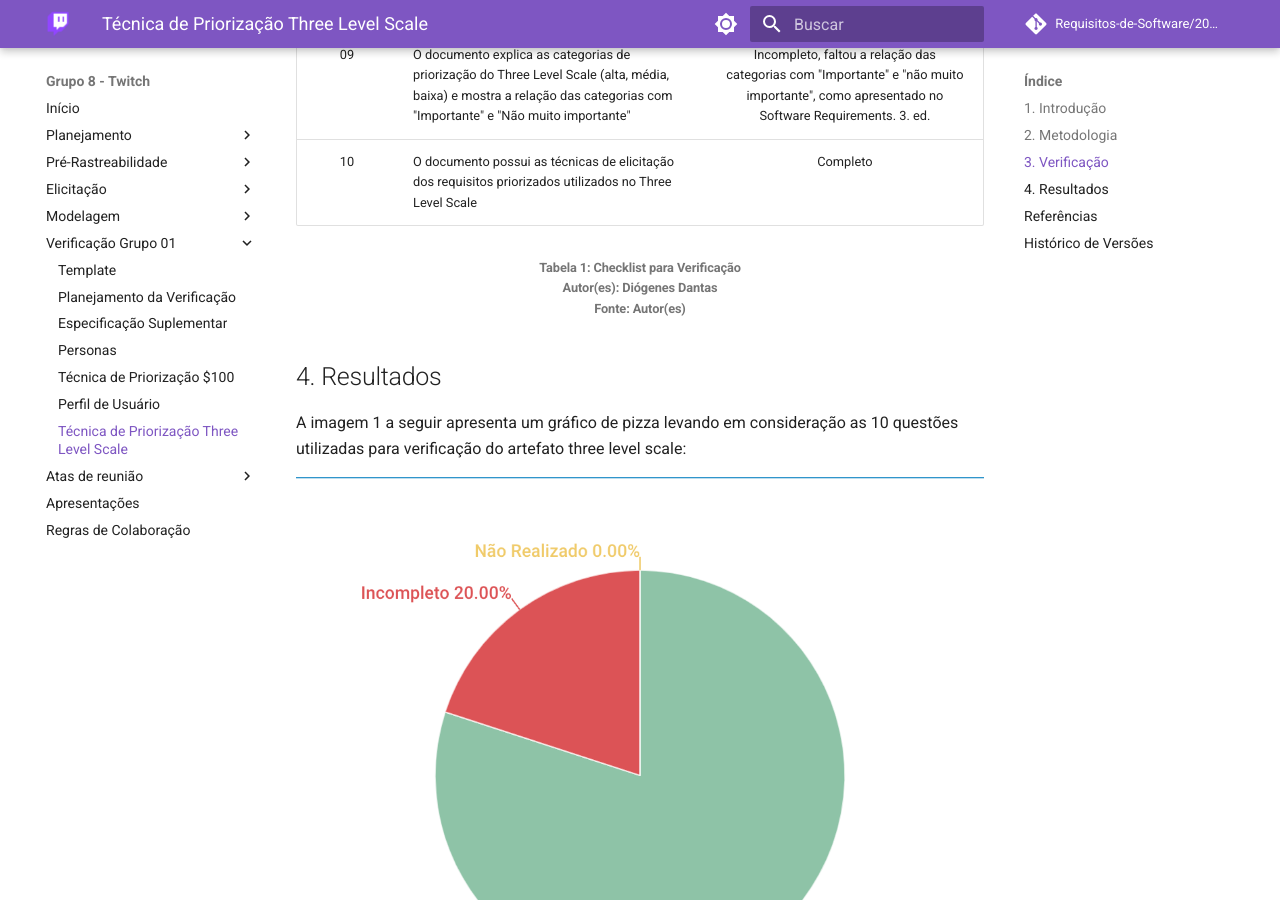
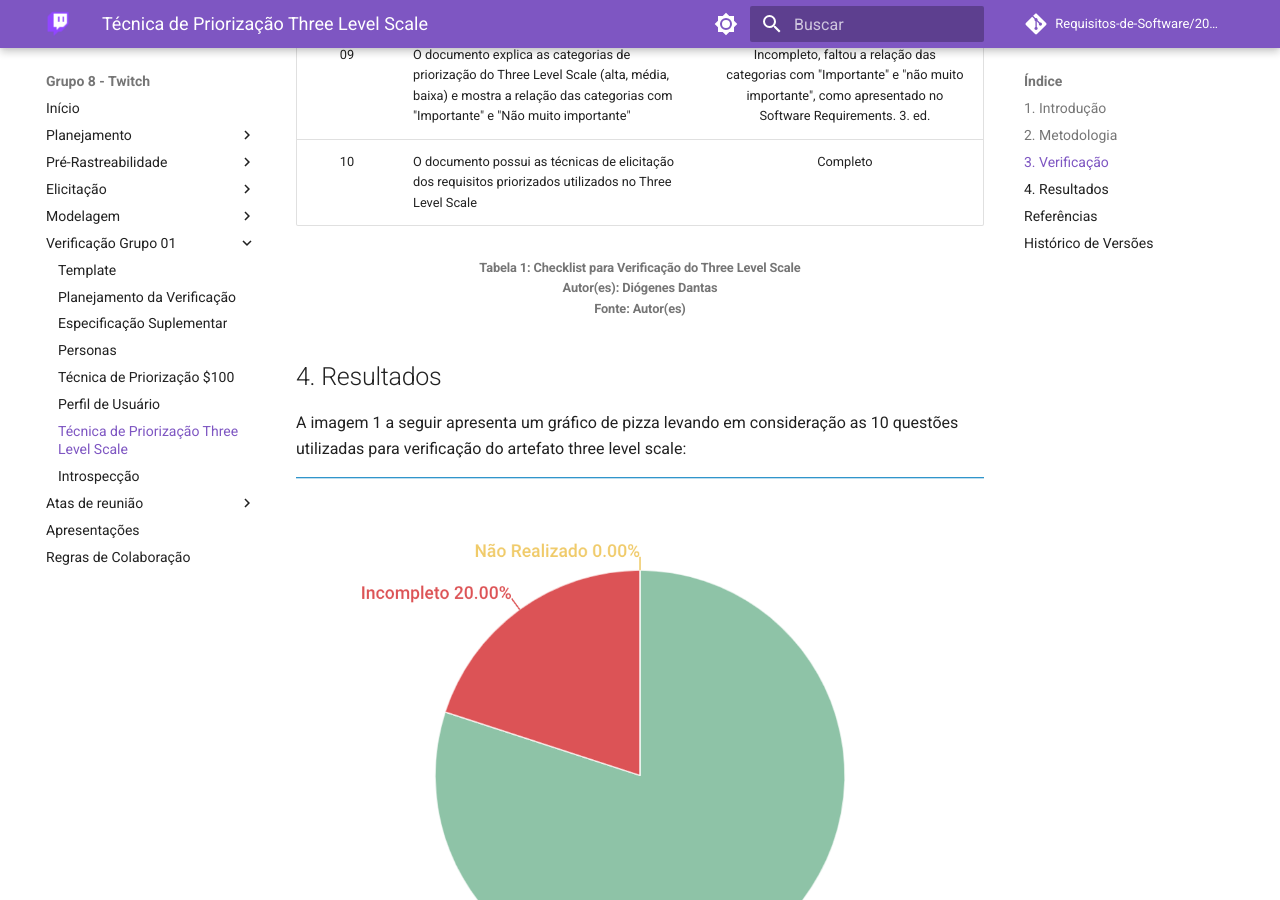
Before and after one commit to Requisitos-de-Software/2023.1-Twitch, an MkDocs documentation site: the page built from docs/verificacao_grupo01/verifica01_threelevelscale.md, in a window 1280 px wide and 900 px high, scrolled down 1118 px. Built offline with MkDocs 1.6.1 and Material for MkDocs 9.7.7, drawn with Linux system fonts in a browser that asks for light colours; comment, search, counter and statistics services are not loaded.

Commit message:
fix: modifica mkdocs.yml para adicionar arquivo de introspeccao

```diff
--- a/docs/verificacao_grupo01/verifica01_threelevelscale.md
+++ b/docs/verificacao_grupo01/verifica01_threelevelscale.md
@@ -21,7 +21,7 @@ A tabela 1 a seguir apresenta o checklist que orientou a verificação do Grupo
 | 09 | O documento explica as categorias de priorização do Three Level Scale (alta, média, baixa) e mostra a relação das categorias com "Importante" e "Não muito importante" | Incompleto, faltou a relação das categorias com "Importante" e "não muito importante", como apresentado no Software Requirements. 3. ed.|
 | 10 | O documento possui as técnicas de elicitação dos requisitos priorizados utilizados no Three Level Scale | Completo |
 
-<h6 align = "center"> Tabela 1: Checklist para Verificação
+<h6 align = "center"> Tabela 1: Checklist para Verificação do Three Level Scale
 <br> Autor(es): Diógenes Dantas
 <br>Fonte: Autor(es)</h6>
 
--- a/mkdocs.yml
+++ b/mkdocs.yml
@@ -63,6 +63,7 @@ nav:
     - Técnica de Priorização $100: ./verificacao_grupo01/verifica01_$100.md
     - Perfil de Usuário: ./verificacao_grupo01/verifica01_perfilusuariov.md
     - Técnica de Priorização Three Level Scale: ./verificacao_grupo01/verifica01_threelevelscale.md
+    - Introspecção: ./verificacao_grupo01/verifica01_introspeccao.md
   - Atas de reunião:
     - Reunião 1: ./atas/reuniao_1.md
     - Reunião 2: ./atas/reuniao_2.md
```
